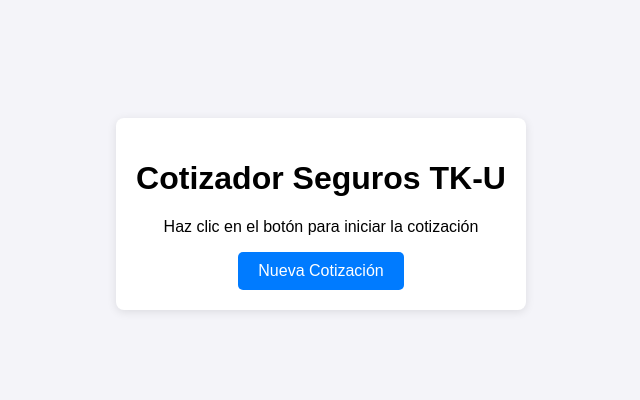
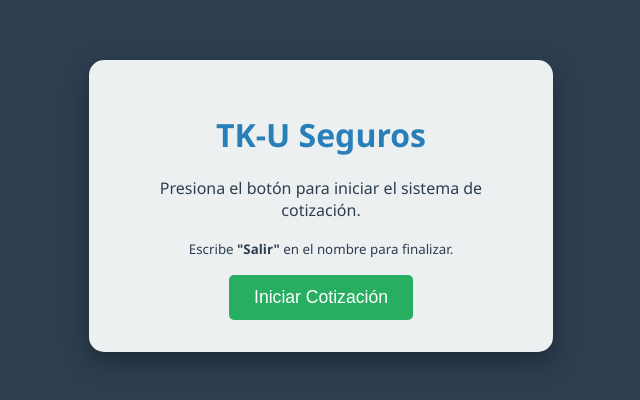
Before and after one commit to 26003838/Seguros-TKU, a plain HTML site: page index.html in a window 1280 px wide. Shown: the part 194-594 px from the top of the page, without its empty margins (319-959 px from the left). Drawn offline with Linux system fonts and the light colour scheme.

Commit message:
Subiendo código final puntos extras del cotizador

```diff
--- a/index.html
+++ b/index.html
@@ -2,81 +2,96 @@
 <html lang="es">
 <head>
     <meta charset="UTF-8">
-    <title>Cotizador de Seguros TK-U</title>
+    <meta name="viewport" content="width=device-width, initial-scale=1.0">
+    <title>Cotizador Pro Seguros TK-U</title>
     <style>
-        body { font-family: sans-serif; display: flex; justify-content: center; align-items: center; height: 100vh; background-color: #f4f4f9; }
-        .container { text-align: center; padding: 20px; background: white; border-radius: 8px; box-shadow: 0 2px 10px rgba(0,0,0,0.1); }
-        button { padding: 10px 20px; font-size: 16px; cursor: pointer; background-color: #007bff; color: white; border: none; border-radius: 5px; }
+        body { font-family: 'Segoe UI', Tahoma, Geneva, Verdana, sans-serif; display: flex; justify-content: center; align-items: center; height: 100vh; margin: 0; background: #2c3e50; color: white; }
+        .card { background: #ecf0f1; color: #2c3e50; padding: 2rem; border-radius: 15px; box-shadow: 0 10px 25px rgba(0,0,0,0.3); text-align: center; max-width: 400px; }
+        button { background: #27ae60; color: white; border: none; padding: 12px 25px; font-size: 1.1rem; border-radius: 5px; cursor: pointer; transition: background 0.3s; }
+        button:hover { background: #2ecc71; }
+        h1 { color: #2980b9; }
     </style>
 </head>
 <body>
 
-<div class="container">
-    <h1>Cotizador Seguros TK-U</h1>
-    <p>Haz clic en el botón para iniciar la cotización</p>
-    <button onclick="iniciarCotizacion()">Nueva Cotización</button>
+<div class="card">
+    <h1>TK-U Seguros</h1>
+    <p>Presiona el botón para iniciar el sistema de cotización.</p>
+    <p><small>Escribe <strong>"Salir"</strong> en el nombre para finalizar.</small></p>
+    <button onclick="ejecutarCotizador()">Iniciar Cotización</button>
 </div>
 
 <script>
-function iniciarCotizacion() {
-    // 1. Variables Base
+function ejecutarCotizador() {
+    var continuar = true;
+
+    while (continuar) {
+        // 1. Nombre y condición de salida
+        var nombre = prompt("Ingrese su nombre completo\n(O escriba 'Salir' para terminar):");
+
+        if (!nombre || nombre.toUpperCase() === "SALIR") {
+            alert("Saliendo del sistema. ¡Que tenga un feliz día!");
+            continuar = false;
+            break;
+        }
+
+        // 2. Variables iniciales
         var precio_base = 2000;
         var recargo_total = 0;
 
-    // 2. Captura de Datos
-    var nombre = prompt("Ingrese su nombre completo:");
-    var edad = prompt("Ingrese su edad:");
-    var edad_numero = parseInt(edad);
+        // 3. Edad del asegurado
+        var edad = prompt("¿Qué edad tiene?");
+        var edad_num = parseInt(edad);
 
-    // 3. Validación de Mayoría de Edad
-    if (edad_numero < 18) {
-        alert("Lo sentimos, " + nombre + ". Debe ser mayor de edad para cotizar.");
-        return; // Detiene el programa
+        if (isNaN(edad_num) || edad_num < 18) {
+            alert("Error: Debe ser mayor de edad (18+) para cotizar.");
+            continue;
         }
 
-    // --- INCISO 1: Recargo por edad del asegurado ---
-    if (edad_numero >= 18 && edad_numero < 25) {
-        recargo_total += precio_base * 0.10;
-    } else if (edad_numero >= 25 && edad_numero < 50) {
-        recargo_total += precio_base * 0.20;
-    } else if (edad_numero >= 50) {
-        recargo_total += precio_base * 0.30;
+        // --- Recargos por Edad ---
+        if (edad_num >= 18 && edad_num < 25) recargo_total += precio_base * 0.10;
+        else if (edad_num >= 25 && edad_num < 50) recargo_total += precio_base * 0.20;
+        else if (edad_num >= 50) recargo_total += precio_base * 0.30;
+
+        // --- Recargo Cónyuge ---
+        var casado = prompt("¿Está casado/a? (si/no)");
+        if (casado && casado.toUpperCase() === "SI") {
+            var edad_conyuge = parseInt(prompt("¿Qué edad tiene su cónyuge?"));
+            if (edad_conyuge >= 18 && edad_conyuge < 25) recargo_total += precio_base * 0.10;
+            else if (edad_conyuge >= 25 && edad_conyuge < 50) recargo_total += precio_base * 0.20;
+            else if (edad_conyuge >= 50) recargo_total += precio_base * 0.30;
         }
 
-    // --- INCISO 2: Recargo por Cónyuge ---
-    var casado = prompt("¿Está casado/a actualmente? (SI/NO)");
-    if (casado && casado.toUpperCase() === "SI") {
-        var edad_conyuge = prompt("Ingrese la edad de su cónyuge:");
-        var edad_conyuge_num = parseInt(edad_conyuge);
-
-        if (edad_conyuge_num >= 18 && edad_conyuge_num < 25) {
-            recargo_total += precio_base * 0.10;
-        } else if (edad_conyuge_num >= 25 && edad_conyuge_num < 50) {
-            recargo_total += precio_base * 0.20;
-        } else if (edad_conyuge_num >= 50) {
-            recargo_total += precio_base * 0.30;
+        // --- Recargo Hijos ---
+        var hijos = prompt("¿Tiene hijos? (si/no)");
+        if (hijos && hijos.toUpperCase() === "SI") {
+            var cantidad_hijos = parseInt(prompt("¿Cuántos hijos tiene?"));
+            if (!isNaN(cantidad_hijos)) {
+                recargo_total += (precio_base * 0.20) * cantidad_hijos;
             }
         }
 
-    // --- INCISO 3: Recargo por Hijos ---
-    var tiene_hijos = prompt("¿Tiene hijos? (SI/NO)");
-    if (tiene_hijos && tiene_hijos.toUpperCase() === "SI") {
-        var cantidad_hijos = prompt("¿Cuántos hijos tiene?");
-        var cantidad_hijos_num = parseInt(cantidad_hijos);
+        // --- PUNTOS EXTRA: Propiedades e Ingresos ---
+        var propiedades = parseInt(prompt("¿Cuántas propiedades tiene?"));
+        if (!isNaN(propiedades)) {
+            recargo_total += (precio_base * 0.35) * propiedades;
+        }
 
-        if (!isNaN(cantidad_hijos_num)) {
-            recargo_total += (precio_base * 0.20) * cantidad_hijos_num;
-        }
+        var salario = parseFloat(prompt("¿Cuál es su salario mensual?"));
+        if (!isNaN(salario)) {
+            recargo_total += (salario * 0.05);
         }
 
         // 4. Resultado Final
         var precio_final = precio_base + recargo_total;
 
-    alert("RESUMEN DE COTIZACIÓN\n" +
-          "---------------------------\n" +
-          "Nombre: " + nombre + "\n" +
-          "Recargo acumulado: Q." + recargo_total + "\n" +
-          "Precio total final: Q." + precio_final);
+        alert("RESUMEN PARA: " + nombre.toUpperCase() +
+              "\n------------------------------" +
+              "\nPrecio Base: Q. 2,000" +
+              "\nTotal Recargos: Q. " + recargo_total.toFixed(2) +
+              "\n------------------------------" +
+              "\nPRECIO FINAL: Q. " + precio_final.toFixed(2));
+    }
 }
 </script>
 
```
Also changed, not shown: proyecto.js (added, +62 -0 lines), algoritmo.txt (added), descripcion.txt (added). Lines whose indentation alone changed are shown as unchanged.
